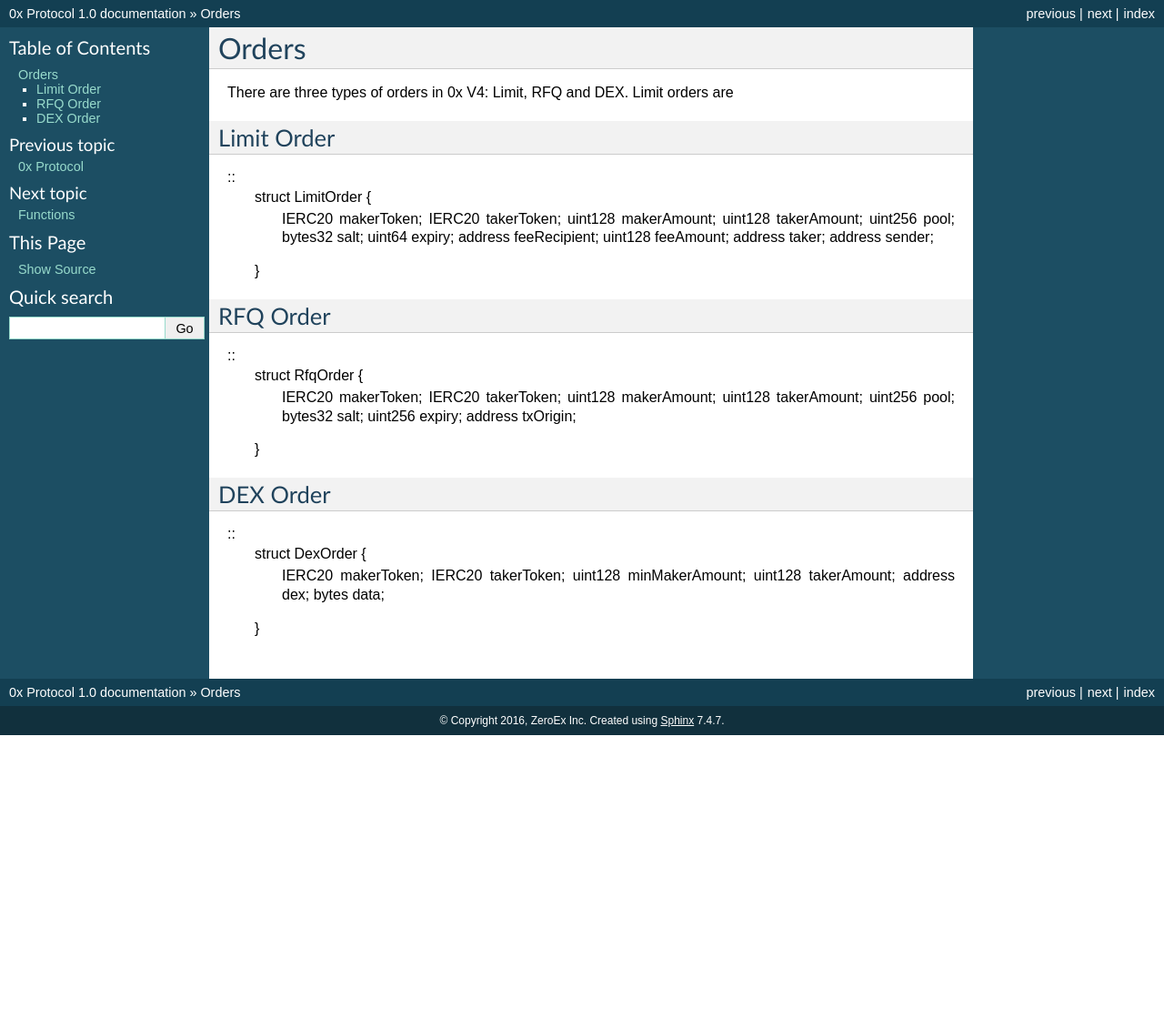
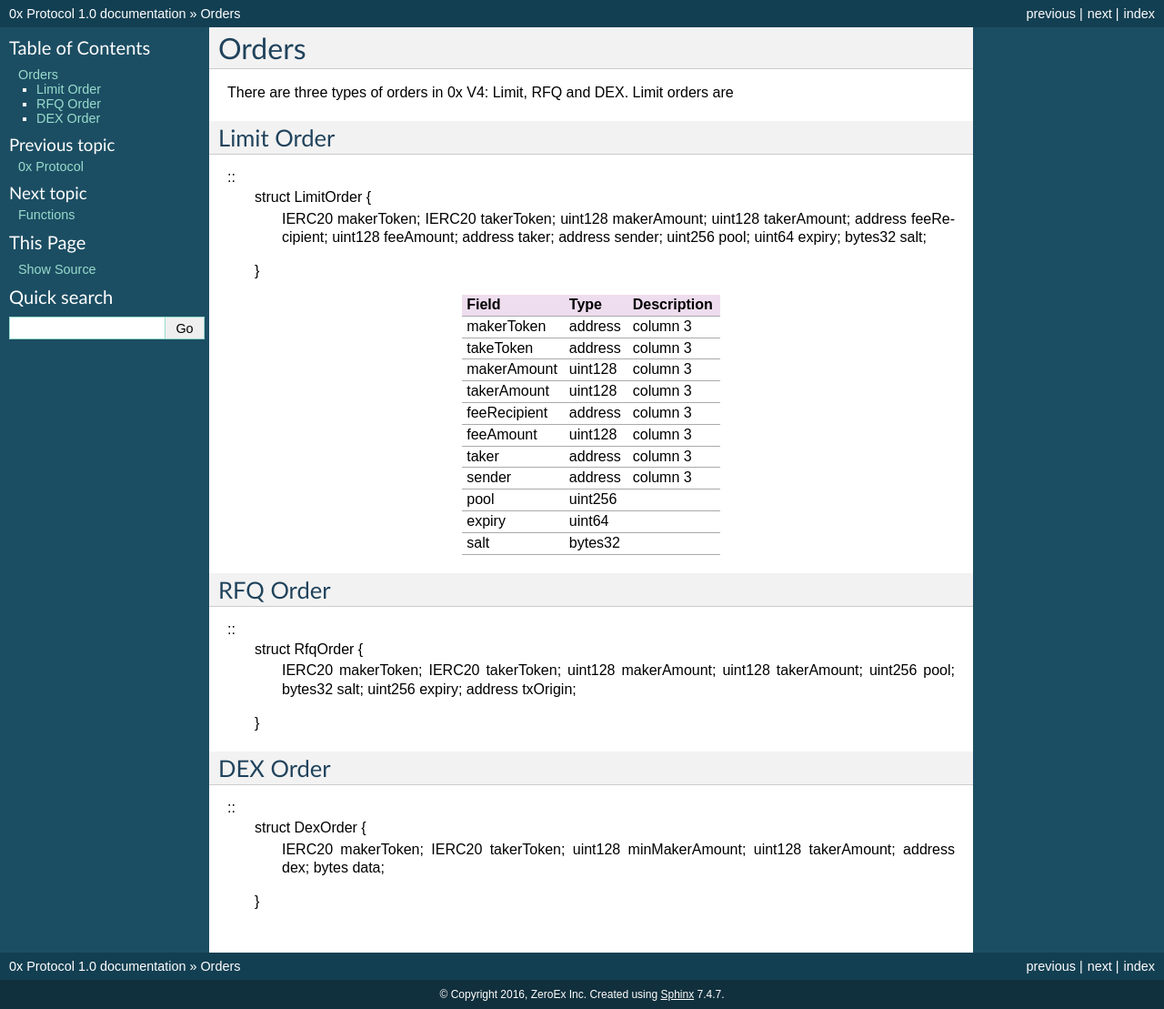
Before and after one commit to hysz/protocol-specs, a Sphinx documentation site: the page built from docs/basics/orders.rst, in a window 1280 px wide. Shown: the whole page at 91% size. Built offline with Sphinx 7.4.7, drawn with Linux system fonts in a browser that asks for light colours; before the commit the page ends 900 px from its top, so only the background shows below that.

```diff
--- a/docs/basics/orders.rst
+++ b/docs/basics/orders.rst
@@ -13,23 +13,40 @@ Limit Order
         IERC20 takerToken;
         uint128 makerAmount;
         uint128 takerAmount;
-        uint256 pool;
-        bytes32 salt;
-        uint64 expiry;
         address feeRecipient;
         uint128 feeAmount;
         address taker;
         address sender;
+        uint256 pool;
+        uint64 expiry;
+        bytes32 salt;
     }
 
-=====  =====  ======
-Field  Type   Description
-=====  =====  ======
-makerToken  False  False
-True   False  True
-False  True   True
-True   True   True
-=====  =====  ======
++--------------+---------+-------------+
+| Field        | Type    | Description |
++==============+=========+=============+
+| makerToken   | address | column 3    |
++--------------+---------+-------------+
+| takeToken    | address | column 3    |
++--------------+---------+-------------+
+| makerAmount  | uint128 | column 3    |
++--------------+---------+-------------+
+| takerAmount  | uint128 | column 3    |
++--------------+---------+-------------+
+| feeRecipient | address | column 3    |
++--------------+---------+-------------+
+| feeAmount    | uint128 | column 3    |
++--------------+---------+-------------+
+| taker        | address | column 3    |
++--------------+---------+-------------+
+| sender       | address | column 3    |
++--------------+---------+-------------+
+| pool         | uint256 |             |
++--------------+---------+-------------+
+| expiry       | uint64  |             |
++--------------+---------+-------------+
+| salt         | bytes32 |             |
++--------------+---------+-------------+
 
 RFQ Order
 ------------------
```
Also changed, not shown: README.md (+3 -0 lines).
